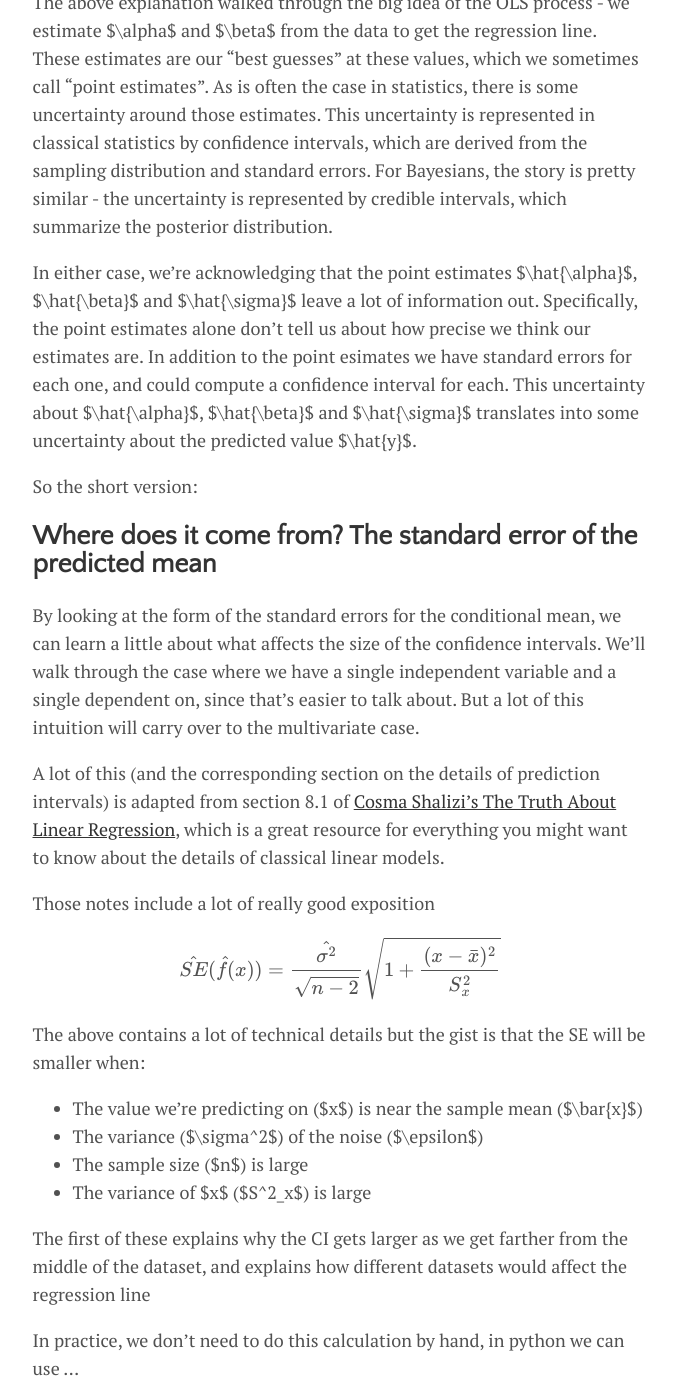
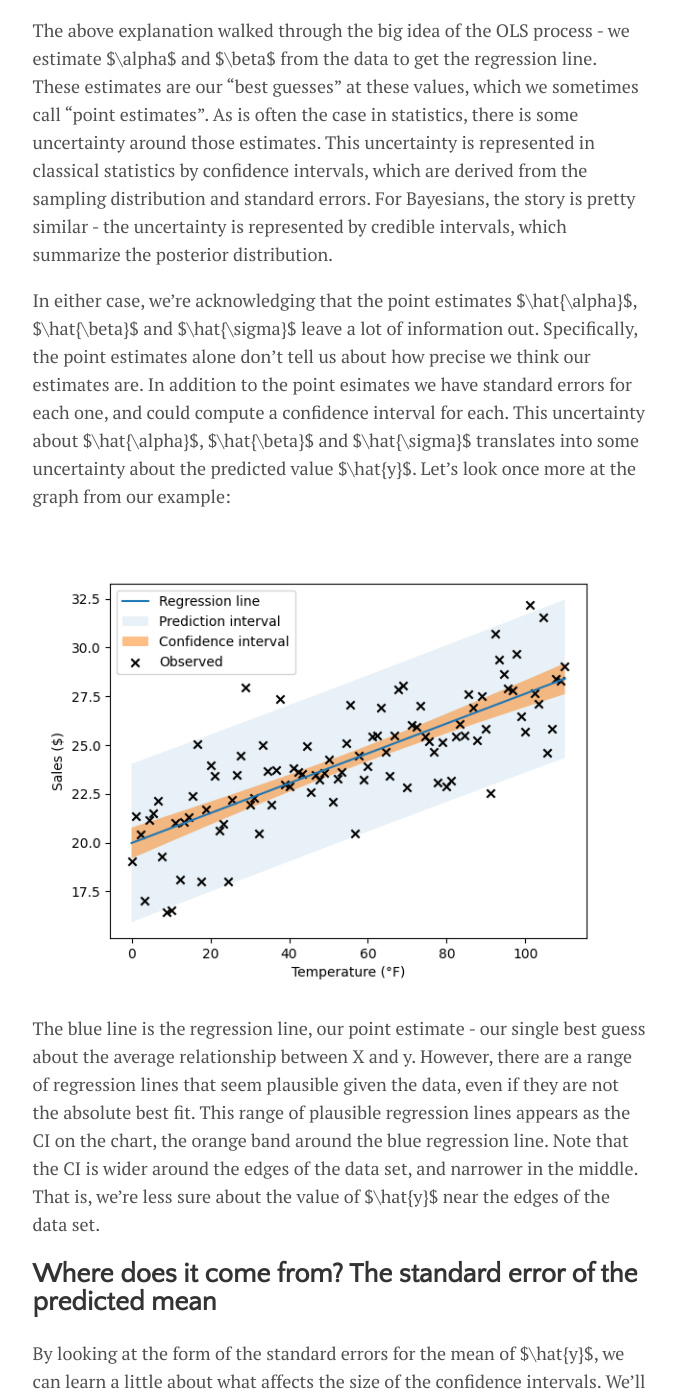
Before and after one commit to lmc2179/lmc2179.github.io, a Jekyll site: the page built from drafts/prediction_confidence.md, in a window 1280 px wide and 1400 px high, scrolled down 6516 px. Shown: the whole window, without its empty margins (300-976 px from the left). Built offline with Jekyll 4.4.1, drawn with Linux system fonts in a browser that asks for light colours; formulas are drawn with MathJax 3; some of the changed text lies outside the part shown.

Commit message:
Update prediction_confidence.md

```diff
--- a/drafts/prediction_confidence.md
+++ b/drafts/prediction_confidence.md
@@ -112,17 +112,19 @@ After we've estimated the model, we can compute the "average" value of $y$ given
 
 # Confidence intervals around the predicted mean
 
-## What does the CI for the regression line represent?
+## What does the CI for the regression line represent intuitively?
 
 The above explanation walked through the big idea of the OLS process - we estimate $\alpha$ and $\beta$ from the data to get the regression line. These estimates are our "best guesses" at these values, which we sometimes call "point estimates". As is often the case in statistics, there is some uncertainty around those estimates. This uncertainty is represented in classical statistics by confidence intervals, which are derived from the sampling distribution and standard errors. For Bayesians, the story is pretty similar - the uncertainty is represented by credible intervals, which summarize the posterior distribution.
 
-In either case, we're acknowledging that the point estimates $\hat{\alpha}$, $\hat{\beta}$ and $\hat{\sigma}$ leave a lot of information out. Specifically, the point estimates alone don't tell us about how precise we think our estimates are. In addition to the point esimates we have standard errors for each one, and could compute a confidence interval for each. This uncertainty about $\hat{\alpha}$, $\hat{\beta}$ and $\hat{\sigma}$ translates into some uncertainty about the predicted value $\hat{y}$.
+In either case, we're acknowledging that the point estimates $\hat{\alpha}$, $\hat{\beta}$ and $\hat{\sigma}$ leave a lot of information out. Specifically, the point estimates alone don't tell us about how precise we think our estimates are. In addition to the point esimates we have standard errors for each one, and could compute a confidence interval for each. This uncertainty about $\hat{\alpha}$, $\hat{\beta}$ and $\hat{\sigma}$ translates into some uncertainty about the predicted value $\hat{y}$. Let's look once more at the graph from our example:
 
-So the short version:
+![Regression line + Confidence interval + Prediction interval](https://raw.githubusercontent.com/lmc2179/lmc2179.github.io/master/assets/img/prediction_confidence/4.png)
+
+The blue line is the regression line, our point estimate - our single best guess about the average relationship between X and y. However, there are a range of regression lines that seem plausible given the data, even if they are not the absolute best fit. This range of plausible regression lines appears as the CI on the chart, the orange band around the blue regression line. Note that the CI is wider around the edges of the data set, and narrower in the middle. That is, we're less sure about the value of $\hat{y}$ near the edges of the data set.
 
 ## Where does it come from? The standard error of the predicted mean
 
-By looking at the form of the standard errors for the conditional mean, we can learn a little about what affects the size of the confidence intervals. We'll walk through the case where we have a single independent variable and a single dependent on, since that's easier to talk about. But a lot of this intuition will carry over to the multivariate case.
+By looking at the form of the standard errors for the mean of $\hat{y}$, we can learn a little about what affects the size of the confidence intervals. We'll walk through the case where we have a single independent variable and a single dependent one, since that's easier to talk about. But a lot of this intuition will carry over to the multivariate case.
 
 A lot of this (and the corresponding section on the details of prediction intervals) is adapted from section 8.1 of [Cosma Shalizi's The Truth About Linear Regression](http://www.stat.cmu.edu/~cshalizi/TALR/TALR.pdf), which is a great resource for everything you might want to know about the details of classical linear models.
 
```
Also changed, not shown: other parts of drafts/prediction_confidence.md (+1 -1 lines).
